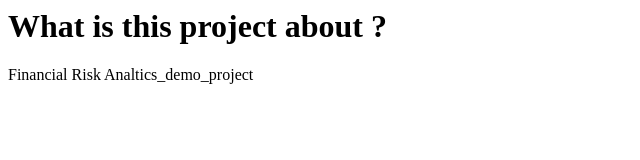
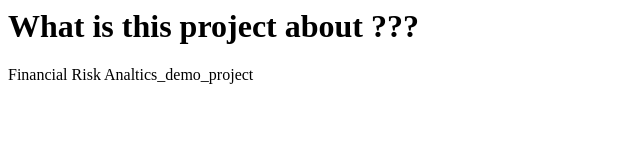
Before and after one commit to igaurav-git/fra_project_company_default, a plain HTML site: page index.html in a window 1280 px wide. Shown: the full height of the page, 0-640 px from the left. Drawn offline with Linux system fonts and the light colour scheme.

Commit message:
added ?? in tag t1

```diff
--- a/index.html
+++ b/index.html
@@ -1,5 +1,5 @@
 <html>
 <title>This is our Website</title>
-<h1>What is this project about ?</h1>
+<h1>What is this project about ???</h1>
 <p> Financial Risk Analtics_demo_project</P>
 </html>
```
